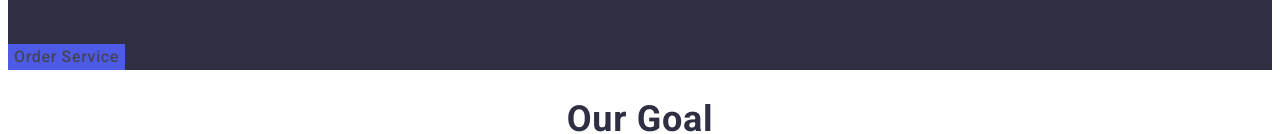
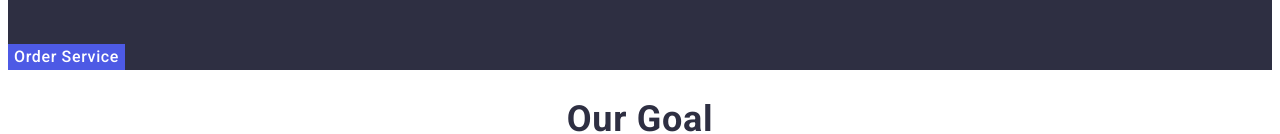
Before and after one commit to SerhiiPochtovyk/goit-markup-hw-02, a plain HTML site: page index.html in a window 1280 px wide. Shown: the part 293-427 px from the top of the page. Drawn offline with Linux system fonts and the light colour scheme.

Commit message:
Update style.css

```diff
--- a/css/style.css
+++ b/css/style.css
@@ -12,7 +12,6 @@ body {
   color: var(--text);
 }
 button {
-  color: inherit;
   cursor: pointer;
   border: none;
 }
@@ -93,6 +92,7 @@ button {
   font-size: 16px;
   line-height: 1.5;
   letter-spacing: 0.04em;
+  color:#ffffff;
 }
 
 .btn-banner:hover,
```
